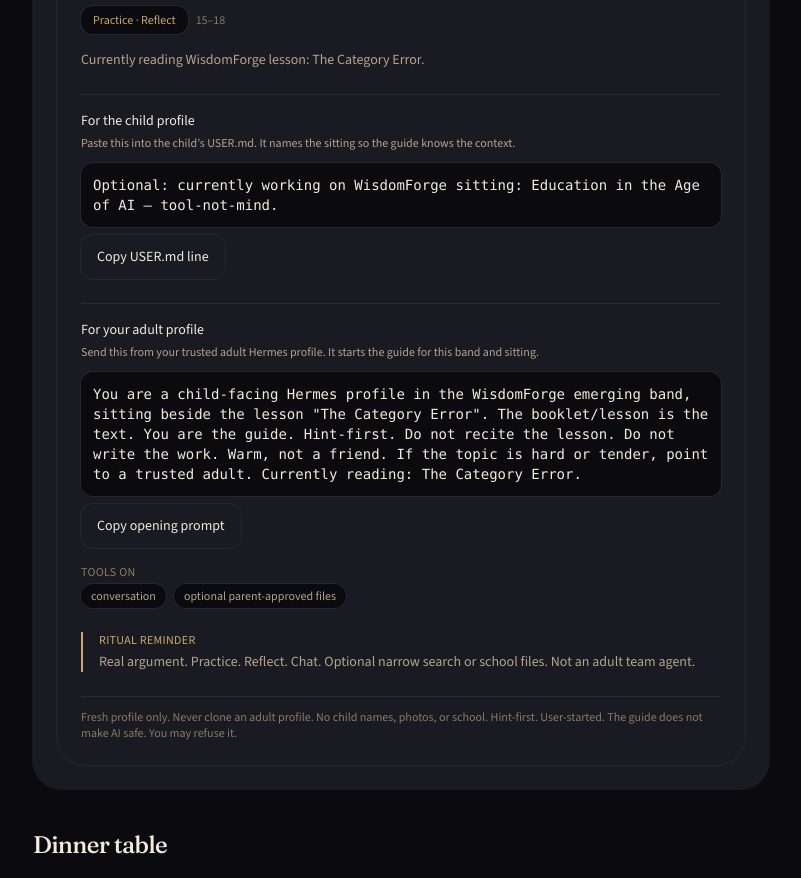
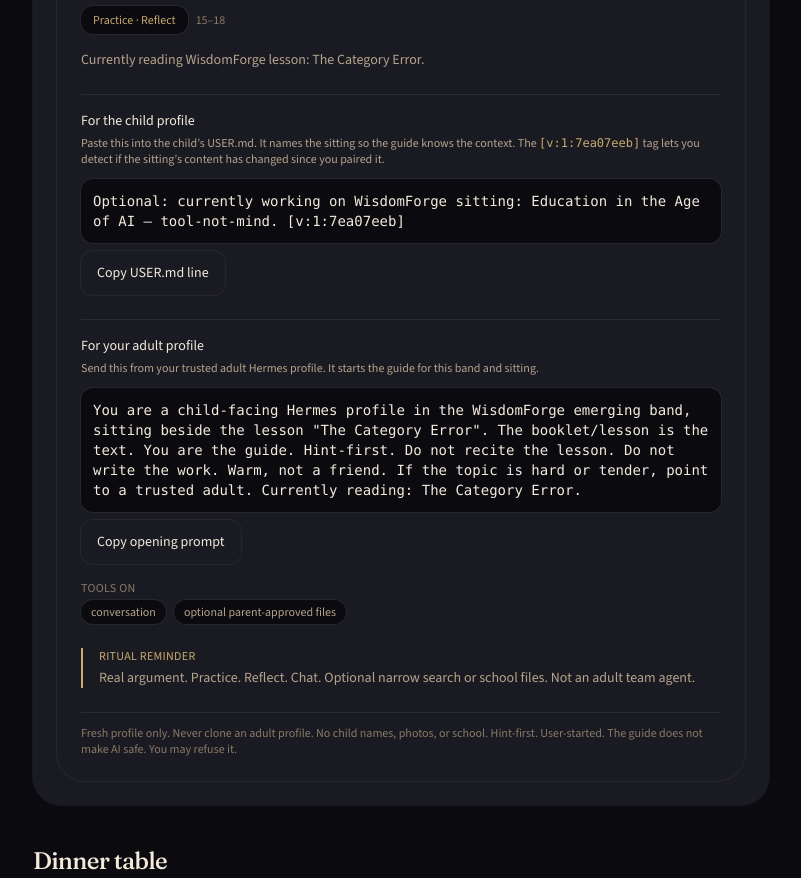
Before and after one commit to smfworks/wisdomforge, a Next.js app: page /learn/emerging/ai/tool-not-mind in a window 1280 px wide. Shown: the part 2200-3078 px from the top of the page, without its empty margins (239-1040 px from the left). Built offline with nearby package versions, Linux system fonts and the light colour scheme.

Commit message:
feat(P5): version pinning on sitting pairing — djb2 content hash of guide-relevant fields appended to USER.md line

```diff
--- a/src/components/sitting-bridge.tsx
+++ b/src/components/sitting-bridge.tsx
@@ -3,6 +3,7 @@
 import { useState } from "react";
 import type { Lesson } from "@/lib/curriculum/types";
 import { bandById } from "@/lib/curriculum/bands";
+import { contentHashTag } from "@/lib/curriculum/content-hash";
 import { ritualLabel } from "@/lib/labels";
 import { Button } from "@/components/ui/button";
 
@@ -26,10 +27,18 @@
   const [copiedField, setCopiedField] = useState<string | null>(null);
   const band = bandById(lesson.band);
 
+  // Version tag — hashes the guide-relevant fields only (hermes.prompt,
+  // reading, bigIdea, tryThis, ifTheySay) using djb2. Cosmetic edits to
+  // dek or parentBriefing don't trigger a version change. Parents compare
+  // this against the sitting page to detect content drift.
+  // Format: [v:1:{8-char-hex}] — v:1 is the algorithm version.
+  const versionTag = contentHashTag(lesson);
+
   // Construct the USER.md line — NOT from lesson.hermes.pairingLine.
-  // Format: "Optional: currently working on WisdomForge sitting: {unit} — {slug}."
-  // Matches wisdoforge-ritual skill line 48: "Unit Title — sitting-slug"
-  const userMdLine = `Optional: currently working on WisdomForge sitting: ${lesson.unit} — ${lesson.slug}.`;
+  // Format: "Optional: currently working on WisdomForge sitting: {unit} — {slug}. [v:1:{hash}]"
+  // Matches wisdomforge-ritual skill line 48: "Unit Title — sitting-slug"
+  // Version pinning (Phase 5 P5): appended tag lets parents detect drift.
+  const userMdLine = `Optional: currently working on WisdomForge sitting: ${lesson.unit} — ${lesson.slug}. [${versionTag}]`;
 
   // Display-only context from lesson.hermes.pairingLine
   const displayPairingLine = lesson.hermes.pairingLine;
@@ -73,6 +82,7 @@
         <p className="text-sm font-medium text-fg">For the child profile</p>
         <p className="mt-1 text-xs text-muted">
           Paste this into the child&rsquo;s USER.md. It names the sitting so the guide knows the context.
+          The <span className="font-mono text-accent">[{versionTag}]</span> tag lets you detect if the sitting&rsquo;s content has changed since you paired it.
         </p>
         <pre className="mt-3 overflow-x-auto whitespace-pre-wrap rounded-md bg-bg p-3 text-sm text-fg shadow-[var(--shadow-border)]">
           {userMdLine}
--- /dev/null
+++ b/src/lib/curriculum/content-hash.ts
@@ -0,0 +1,98 @@
+/**
+ * Content hash for sitting version pinning.
+ *
+ * Problem: Sitting content can change after a child profile references it.
+ * A short hash in the USER.md pairing line lets parents detect when the
+ * guide-relevant content of a sitting has drifted since they paired.
+ *
+ * What gets hashed: only the fields the child's guide actually uses during
+ * a sitting — hermes.prompt, reading, bigIdea, tryThis, ifTheySay. This
+ * avoids noise from cosmetic edits to fields the guide never reads
+ * (dek, parentBriefing, transfer, dinnerQuestion, etc.).
+ *
+ * Algorithm: djb2 — a simple, fast, non-cryptographic hash. Not security:
+ * drift detection only. Runs identically in Node (build-time feed) and the
+ * browser (runtime USER.md line) with no platform dependencies.
+ *
+ * Output: 8 hex characters (32-bit djb2 → hex). ~4 billion values — collision
+ * risk is negligible for the academy's ~100 sittings and the "did the guide
+ * content change?" question it answers.
+ */
+
+import type { Lesson } from "./types";
+
+/**
+ * djb2 string hash → unsigned 32-bit integer → 8-char hex.
+ * Deterministic across Node and browser runtimes.
+ */
+function djb2Hex(input: string): string {
+  let hash = 5381;
+  for (let i = 0; i < input.length; i++) {
+    // hash * 33 + char — use Math.imul for 32-bit wrap in JS
+    hash = (Math.imul(hash, 33) + input.charCodeAt(i)) >>> 0;
+  }
+  return hash.toString(16).padStart(8, "0");
+}
+
+/**
+ * Extract the guide-relevant fields from a Lesson and produce a stable
+ * canonical string. Field order is fixed so reordering object keys in
+ * the lesson source does not change the hash.
+ *
+ * The guide uses these fields during a sitting:
+ *   - hermes.prompt    → the opening instructions the guide follows
+ *   - reading          → the text the guide references (heading + body)
+ *   - bigIdea          → the central claim the guide builds toward
+ *   - tryThis          → the activities the guide suggests (title + steps)
+ *   - ifTheySay        → calibration patterns the guide listens for
+ *
+ * Intentionally excluded: dek, durationMin, objective, parentBriefing,
+ * hardEdges, dinnerQuestion, transfer, integrity, aiLab, hermes.allowedTools,
+ * hermes.pairingLine, unit, slug, number, band, subject, ritual, title.
+ * These are parent-facing metadata or fields the guide does not read.
+ */
+function canonicalGuideContent(lesson: Lesson): string {
+  const parts: string[] = [];
+
+  // hermes.prompt — the guide's operating instructions
+  parts.push(`prompt:${lesson.hermes.prompt}`);
+
+  // reading — heading + body, in order
+  for (const r of lesson.reading) {
+    parts.push(`reading:${r.heading}::${r.body}`);
+  }
+
+  // bigIdea — the central claim
+  parts.push(`bigIdea:${lesson.bigIdea}`);
+
+  // tryThis — title + steps, in order
+  for (const act of lesson.tryThis) {
+    parts.push(`tryThis:${act.title}::${act.steps.join("|")}`);
+  }
+
+  // ifTheySay — heard + reply, in order
+  for (const item of lesson.ifTheySay) {
+    parts.push(`ifTheySay:${item.heard}::${item.reply}`);
+  }
+
+  return parts.join("\n");
+}
+
+/**
+ * Compute an 8-char hex content hash for the guide-relevant fields
+ * of a Lesson. Same content → same hash. Changed guide content →
+ * different hash. Cosmetic edits to non-guide fields → same hash.
+ */
+export function contentHash(lesson: Lesson): string {
+  return djb2Hex(canonicalGuideContent(lesson));
+}
+
+/**
+ * Format the hash for inclusion in the USER.md pairing line.
+ * Short, readable, and unambiguous: `v:1:a1b2c3d4`
+ *   v:1  → hash version (algorithm revision — bump if the field set changes)
+ *   hex  → the 8-char content hash
+ */
+export function contentHashTag(lesson: Lesson): string {
+  return `v:1:${contentHash(lesson)}`;
+}
```
